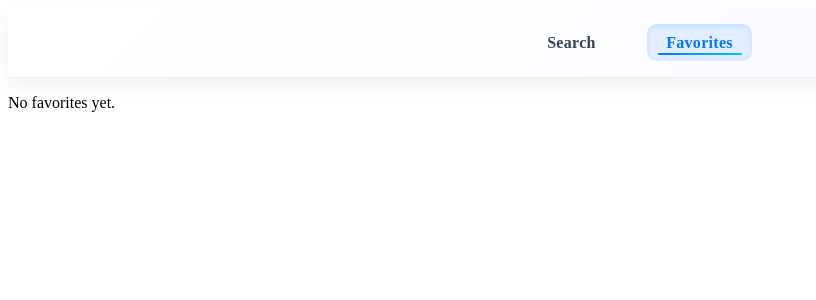
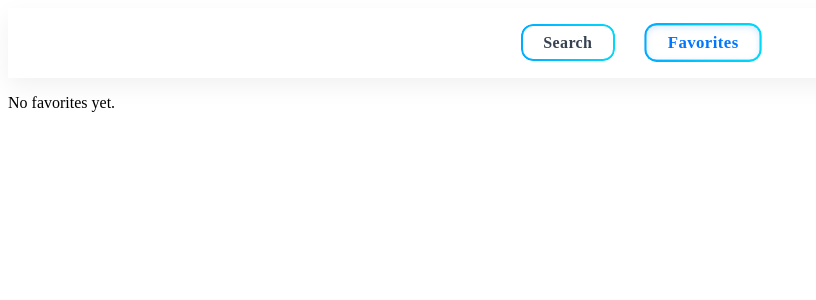
Before and after one commit to shashi1562/Movie-Explorer, a Nuxt app: page /favorites in a window 1280 px wide. Shown: the top 300 px of the page, without its empty margins (0-816 px from the left). Built offline with nearby package versions, Linux system fonts and the light colour scheme.

Commit message:
navbar design update

```diff
--- a/app/components/MovieCard.vue
+++ b/app/components/MovieCard.vue
@@ -120,9 +120,13 @@ const toggleFav = () => {
   align-items: center;
   transition: color 0.3s ease;
 }
-
 .movie-card:hover .title {
-  color: #0077ff;
+  background: linear-gradient(135deg, #0077ff, #00d4ff);
+  -webkit-background-clip: text;
+  -webkit-text-fill-color: transparent;
+  background-clip: text;
+  text-fill-color: transparent;
+  transition: all 0.3s ease;
 }
 
 .year {
--- a/app/components/NavBar.vue
+++ b/app/components/NavBar.vue
@@ -17,13 +17,14 @@ const route = useRoute()
   justify-content: center;
   gap: 2rem;
   padding: 1rem 2rem;
-  background: linear-gradient(135deg, #ffffff 0%, #f8faff 100%);
+  background: rgba(255, 255, 255, 0.8);
+  backdrop-filter: blur(16px) saturate(180%);
+  -webkit-backdrop-filter: blur(16px) saturate(180%);
+  border-bottom: 1px solid rgba(255, 255, 255, 0.2);
   box-shadow: 0 8px 24px rgba(0, 0, 0, 0.06);
   position: sticky;
   top: 0;
   z-index: 50;
-  backdrop-filter: blur(12px);
-  border-bottom: 1px solid rgba(0, 0, 0, 0.05);
   transition: background 0.4s ease, box-shadow 0.4s ease;
 }
 
@@ -33,44 +34,46 @@ const route = useRoute()
   font-weight: 600;
   font-size: 1rem;
   color: #374151;
-  padding: 0.6rem 1.2rem;
-  border-radius: 10px;
-  transition: color 0.3s ease, background 0.3s ease, transform 0.2s ease;
-  letter-spacing: 0.3px;
+  padding: 0.6rem 1.4rem;
+  border-radius: 12px;
+  letter-spacing: 0.4px;
+  transition: color 0.3s ease, transform 0.25s ease, box-shadow 0.3s ease;
+  z-index: 1;
 }
 
-.nav-link::after {
+.nav-link::before {
   content: "";
   position: absolute;
-  bottom: 6px;
-  left: 50%;
-  transform: translateX(-50%);
-  width: 0%;
-  height: 2px;
-  background: linear-gradient(to right, #0077ff, #00c6ff);
-  border-radius: 2px;
-  transition: width 0.3s ease;
+  inset: 0;
+  padding: 2px;
+  border-radius: 12px;
+  background: linear-gradient(90deg, #0077ff, #00c6ff, #00ffea);
+  background-size: 300% 300%;
+  animation: gradientBorder 4s linear infinite;
+  -webkit-mask:
+    linear-gradient(#fff 0 0) content-box,
+    linear-gradient(#fff 0 0);
+  -webkit-mask-composite: destination-out;
+          mask-composite: exclude;
+  z-index: -1;
 }
 
 .nav-link:hover {
   color: #0077ff;
-  background: rgba(0, 119, 255, 0.06);
-  transform: translateY(-2px);
-  box-shadow: 0 4px 10px rgba(0, 119, 255, 0.1);
-}
-
-.nav-link:hover::after {
-  width: 80%;
+  transform: translateY(-3px) scale(1.05);
+  box-shadow: 0 6px 14px rgba(0, 119, 255, 0.15);
 }
 
 .active {
   color: #0077ff;
   font-weight: 700;
-  background: rgba(0, 119, 255, 0.1);
-  box-shadow: 0 2px 6px rgba(0, 119, 255, 0.15) inset;
+  transform: scale(1.05);
+  box-shadow: 0 2px 8px rgba(0, 119, 255, 0.25) inset;
 }
 
-.active::after {
-  width: 80%;
+@keyframes gradientBorder {
+  0% { background-position: 0% 50%; }
+  100% { background-position: 200% 50%; }
 }
+
 </style>
--- a/app/components/SearchForm.vue
+++ b/app/components/SearchForm.vue
@@ -129,20 +129,31 @@ input.invalid {
 }
 
 .submit-button {
-    padding: 0.5rem 1rem;
-    background-color: #0077ff;
-    color: white;
-    font-weight: 600;
-    border: none;
-    border-radius: 6px;
-    cursor: pointer;
-    white-space: nowrap;
-    transition: background-color 0.3s ease;
+  padding: 0.75rem 1.5rem;
+  background: linear-gradient(135deg, #0077ff, #00d4ff);
+  color: white;
+  font-weight: 600;
+  border: none;
+  border-radius: 9999px; /* pill shape for modern UI */
+  cursor: pointer;
+  white-space: nowrap;
+  transition: all 0.3s ease;
+  box-shadow: 0 4px 10px rgba(0, 119, 255, 0.3);
+  position: relative;
+  overflow: hidden;
 }
 
 .submit-button:hover {
-    background-color: #005fcc;
+  background: linear-gradient(135deg, #005fcc, #00aaff);
+  box-shadow: 0 6px 16px rgba(0, 119, 255, 0.4);
+  transform: translateY(-2px);
 }
+
+.submit-button:active {
+  transform: translateY(0);
+  box-shadow: 0 3px 8px rgba(0, 119, 255, 0.3);
+}
+
 
 .error {
     margin-top: 0.5rem;
```
